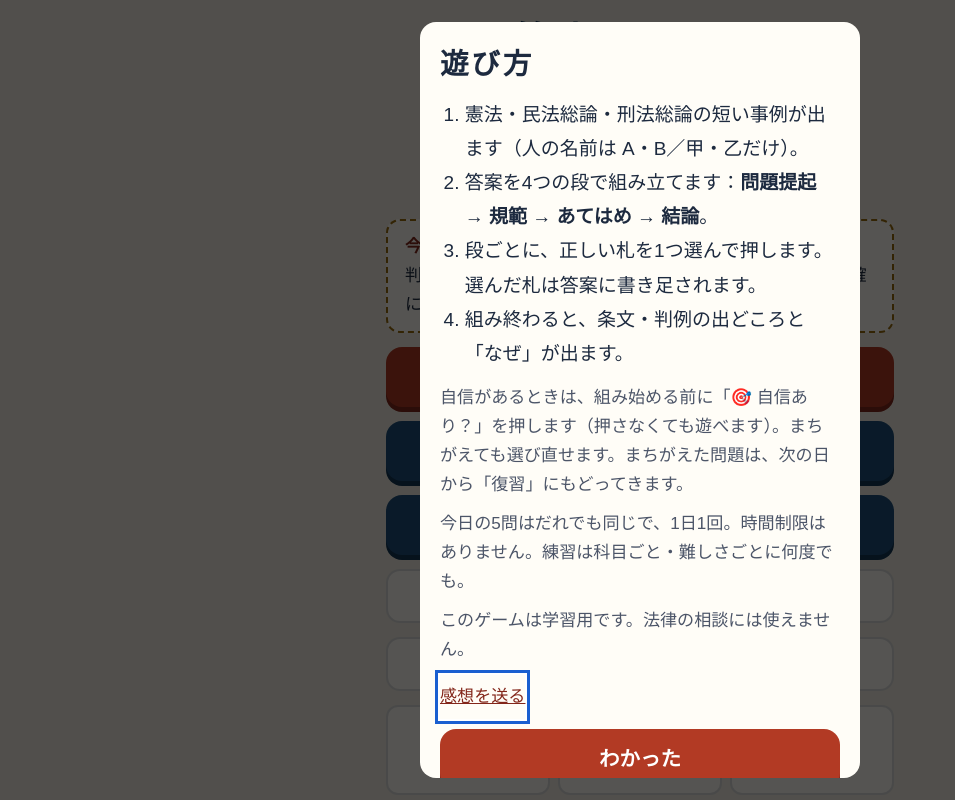
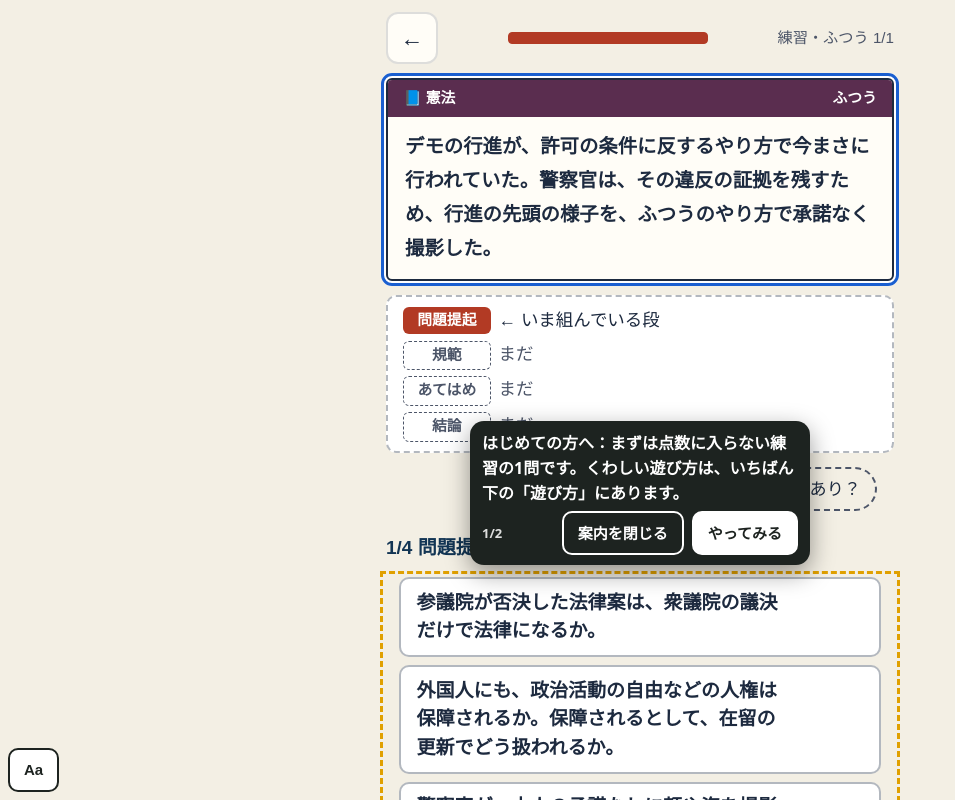
Before and after one commit to satou-aaaaa/toan-kumitate, a plain HTML site: page index.html in a window 1280 px wide. Shown: the top 800 px of the page, without its empty margins (0-955 px from the left). Drawn offline with Linux system fonts and the light colour scheme; a web font is replaced by a local one.

Commit message:
ひな形の共通部品を写す（shared-workflows 67f7985） (#13)
Co-authored-by: template-sync <41898283+github-actions[bot]@users.noreply.github.com>

```diff
--- a/index.html
+++ b/index.html
@@ -346,7 +346,8 @@ html.a11y-say body{padding-bottom:calc(64px + env(safe-area-inset-bottom,0px))!i
 //      （incidents/2026-11-21-hand-copied-helpers-drift.md）。
 //      あわせて、はじめて遊ぶ人への案内（吹き出し Core.coach）を足した。長い「遊び方」の窓の代わりに、練習の1問を遊びながら
 //      その場で一言ずつ教える（NN/g「Mobile Instructional Overlays」・Andersen ほか CHI 2012「The Impact of Tutorials on Games of Varying Complexity」）。
-//   3: 2026-11-22 吹き出しを出しているあいだ 0.4 秒ごとに場所を測り直す（古い場所に残って押す所を隠すことがあった）。ボタンの字を「案内を閉じる」に
+//   3: 2026-11-22 吹き出しを出しているあいだ 0.4 秒ごとに場所を測り直す（古い場所に残って押す所を隠すことがあった）。ボタンの字を「案内を閉じる」に。
+//      段の wait（その所が出るまで待つ）を足した。全ゲームの「はじめての練習」を sync-template の migrateFirstPlay が足すため
 //   2: 2026-11-22 感想フォームのゲーム名を、渡さなければ題（<title>）から入れる。sync-template が全ゲームを game-core に切り替える（migrateCore）ため
 // 決まり: 外へ通信しない。ゲームの関数の名前（toast・buzz など）は上書きしない（Core.toast などで呼ぶ）。
 (function () {
@@ -432,6 +433,7 @@ html.a11y-say body{padding-bottom:calc(64px + env(safe-area-inset-bottom,0px))!i
   //   sel   …… 吹き出しを付ける所。まだ画面に無いあいだは待つ（ゲームが画面を作り直しても付け直す）
   //   until …… その所が画面に出たら次へ進む（答えた・正解した など）。無ければ sel を押したら次へ
   //   button …… 押すと次へ進むボタンの字（読むだけの吹き出し）
+  //   wait  …… その所が画面に出るまで、この吹き出しは出さずに待つ（答えたあとにだけ「次へ」を指す など）
   //   pos   …… "below"（既定）か "above"。その側に場所が無ければ、ページを少し動かして場所を空ける（読む所を隠さないため）
   // 吹き出しは押す所を隠さない（上か下の空いたほうに出す）。「案内を閉じる」と Esc でいつでもやめられる。
   const coach = (() => {
@@ -466,7 +468,7 @@ html.a11y-say body{padding-bottom:calc(64px + env(safe-area-inset-bottom,0px))!i
       while (steps && i < steps.length && steps[i].until && find(steps[i].until)) i++;
       if (!steps) return;
       if (i >= steps.length) return stop(true);
-      const st = steps[i], el = find(st.sel);
+      const st = steps[i], el = st.wait && !find(st.wait) ? null : find(st.sel);
       if (!el) { box.hidden = true; mark(null); return; }
       box.hidden = false; mark(el);
       const fresh = shown !== i;
@@ -841,7 +843,7 @@ function home() {
   $("go-cal").onclick = () => cal();
   $("go-ach").onclick = achView;
   bindFooter();
-  if (!s.tut) openHow();
+  if (!s.tut) firstPlay();
 }
 // 練習：科目と難しさを選ぶと5問（試験の前に1科目だけ、ができるように）
 function practiceMenu() {
@@ -855,6 +857,27 @@ function practiceMenu() {
   document.querySelectorAll(".lv button").forEach((b) => (b.onclick = () => startRun("p", b.dataset.s ? { s: b.dataset.s } : { lv: +b.dataset.t })));
   bindFooter(); toTop();
 }
+// first-play:begin（shared-workflows の scripts/sync-template.mjs が足した。直すときはひな形を直す）
+// はじめての人：長い「遊び方」の窓を出さず、点数に入らない練習の1問を遊びながら、吹き出しで一言ずつ教える（game-core の Core.coach）。
+// 「見た」は始めたその場で残す（途中でやめても、次からはふつうに始まる。くわしい遊び方はいつでもいちばん下の「遊び方」から）
+const FIRST_STEPS = [
+  { sel: "#choices", button: "やってみる", text: "はじめての方へ：まずは点数に入らない練習の1問です。くわしい遊び方は、いちばん下の「遊び方」にあります。" },
+  { sel: "#next", wait: ".verdict", text: "できました。わけを読んだら、ここを押して進みます。" },
+];
+function firstPlay() {
+  save((s) => { s.tut = true; });
+  // 練習の入り口を開いて、いちばん上（いちばんやさしい）を押す。無ければ前の形（遊び方の窓）にもどす
+  practiceMenu();
+  const b = document.querySelector(".lv button");
+  if (!window.Core || !Core.coach || !b) { home(); return openHow(); }
+  b.click();
+  // 練習は1問だけにする（数を減らしてから描き直す）
+  save((s) => { const r = s.runs && s.runs.p; if (r && Array.isArray(r.list)) r.list = r.list.slice(0, 1); });
+  play();
+  // 案内を閉じた（Esc も）ら、1問の練習の途中経過を残さずにホームへ（ふだんの練習の「続きから」を出さない）
+  Core.coach.start(FIRST_STEPS, { home, onEnd: (done) => { if (done === false) { save((s) => { const r = s.runs && s.runs.p; if (r && !(r.res || []).length) delete s.runs.p; }); home(); } } });
+}
+// first-play:end
 function startRun(mode, opt) {
   const k = todayKey(); let ng = false;
   save((s) => {
```
Also changed, not shown: qa/run.mjs (+6 -5 lines).
